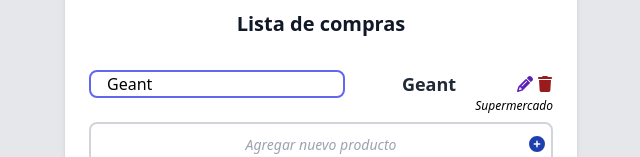
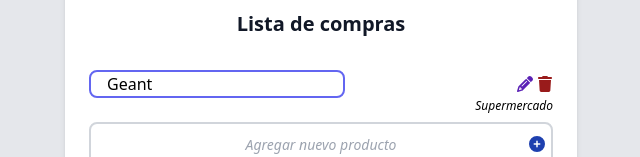
Before and after one commit to mauro25987/hackacademy-u3-ej3v2, a React (Vite) app: page /rubro/0 in a window 1280 px wide. Both pictures are taken after a click on the icon 844 px from the left and 364 px from the top of the page. Shown: the part 280-437 px from the top of the page, without its empty margins (319-959 px from the left). Built offline with nearby package versions, Linux system fonts and the light colour scheme.

Commit message:
fix edit Ruber

```diff
--- a/src/pages/Ruber.jsx
+++ b/src/pages/Ruber.jsx
@@ -45,7 +45,7 @@ function Ruber() {
     <>
       <h2 className="mb-8 text-center text-xl font-semibold text-gray-900">Lista de compras</h2>
       <div className="flex items-center justify-between">
-        {IsEditing && (
+        {IsEditing ? (
           <input
             type="text"
             value={nameRuber}
@@ -53,14 +53,16 @@ function Ruber() {
             onBlur={() => {
               setIsEditing(false);
               nameRuber.trim() === ""
-                ? ruber.name
+                ? (ruber.name, setNameRuber(ruber.name))
                 : dispatch(editRuber({ idRuber: ruber.id, name: nameRuber }));
             }}
             className="mr-2 w-48 rounded-lg border-2 border-gray-300 px-4 duration-200 focus:border-indigo-500 focus:outline-none sm:mr-0 sm:w-64"
             autoFocus
           />
+        ) : (
+          <h1 className="text-lg font-semibold text-gray-800">{ruber.name}</h1>
         )}
-        <h1 className="text-lg font-semibold text-gray-800">{ruber.name}</h1>
+
         <div className="flex items-center">
           <FaPencil
             className="mx-1 cursor-pointer text-violet-800 hover:text-violet-400"
```
